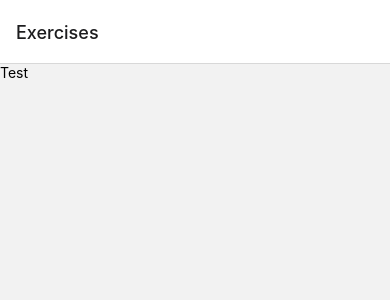
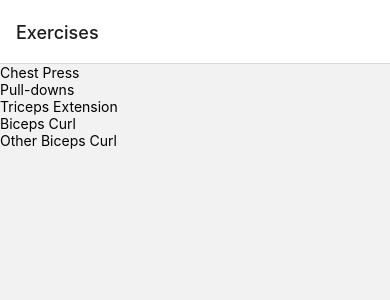
Before and after one commit to johnvinh/Workout-Tracker, a React Native app: screen /Exercises in a window 390 px wide. Shown: the top 300 px of the page. Built offline with nearby package versions, Linux system fonts and the light colour scheme.

Commit message:
added exercises list

```diff
--- a/App.tsx
+++ b/App.tsx
@@ -1,8 +1,9 @@
 import {StatusBar} from 'expo-status-bar';
-import {StyleSheet, Text, View} from 'react-native';
+import {StyleSheet, Text, View, TouchableOpacity} from 'react-native';
 import {NavigationContainer} from '@react-navigation/native';
 import {createNativeStackNavigator} from '@react-navigation/native-stack';
 import Exercises from './components/Exercises';
+import Exercise from './components/Exercise';
 
 const Stack = createNativeStackNavigator();
 
@@ -12,6 +13,7 @@ export default function App()
                 <NavigationContainer>
                         <Stack.Navigator>
                                 <Stack.Screen name="Exercises" component={Exercises} options={{title: 'Exercises'}}/>
+                                <Stack.Screen name="Exercise" component={Exercise} options={{title: 'Exercise'}}/>
                         </Stack.Navigator>
                 </NavigationContainer>
         );
--- a/components/Exercise.tsx
+++ b/components/Exercise.tsx
@@ -0,0 +1,24 @@
+import {useState, useEffect} from 'react';
+import {View} from 'react-native';
+import 'react-native-get-random-values';
+import { v4 as uuidv4 } from 'uuid';
+
+interface Props
+{
+        exercise: string
+}
+
+function Exercise(props: Props)
+{
+        const [workouts, setWorkouts] = useState({
+
+        });
+
+        return (
+                <View>
+
+                </View>
+        );
+}
+
+export default Exercise;
--- a/components/Exercises.tsx
+++ b/components/Exercises.tsx
@@ -1,11 +1,27 @@
-import {View, Text} from 'react-native';
+import {View, Text, TouchableOpacity, FlatList, ListRenderItem} from 'react-native';
+import {useState} from 'react';
+import 'react-native-get-random-values';
+import { v4 as uuidv4 } from 'uuid';
 
 function Exercises()
 {
+        const [exercises, setExercises] = useState([
+                'Chest Press',
+                'Pull-downs',
+                'Triceps Extension',
+                'Biceps Curl',
+                'Other Biceps Curl'
+        ]);
+
         return (
-                <View>
-                        <Text>Test</Text>
-                </View>
+                <FlatList<string> data={exercises} renderItem={({item}) =>
+                {
+                        return (
+                                <TouchableOpacity>
+                                        <Text key={uuidv4()}>{item}</Text>
+                                </TouchableOpacity>
+                        );
+                }} />
         );
 }
 
```
